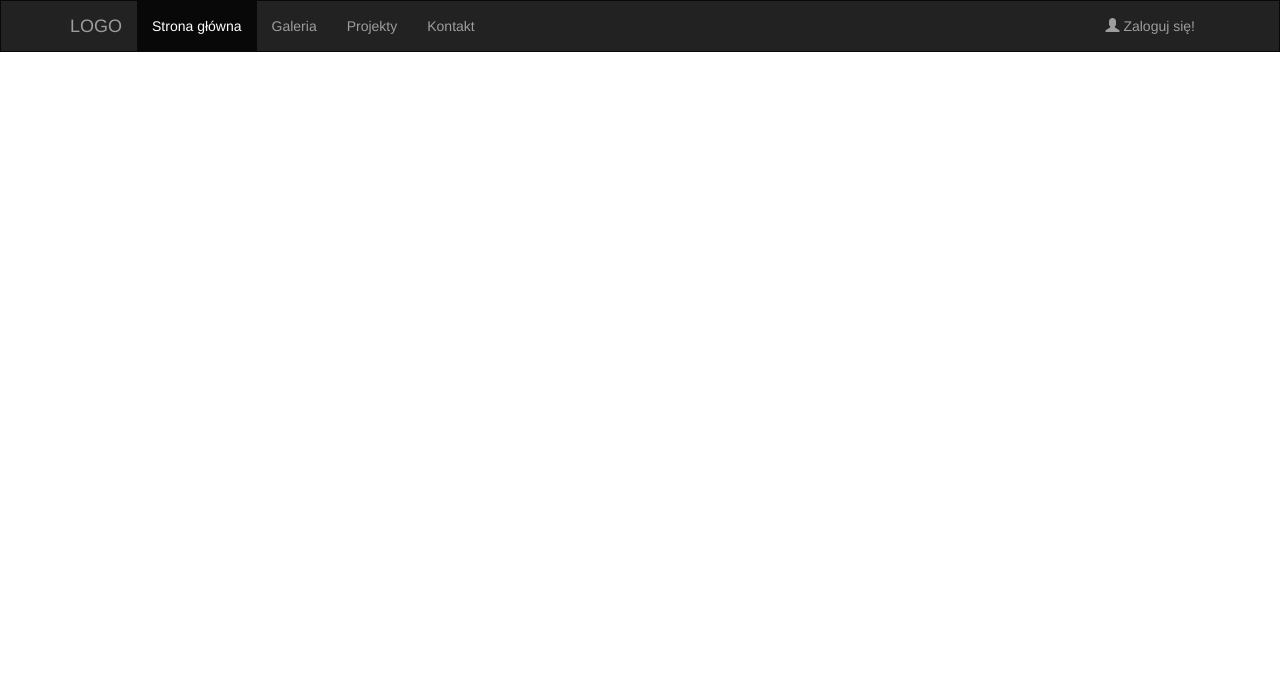
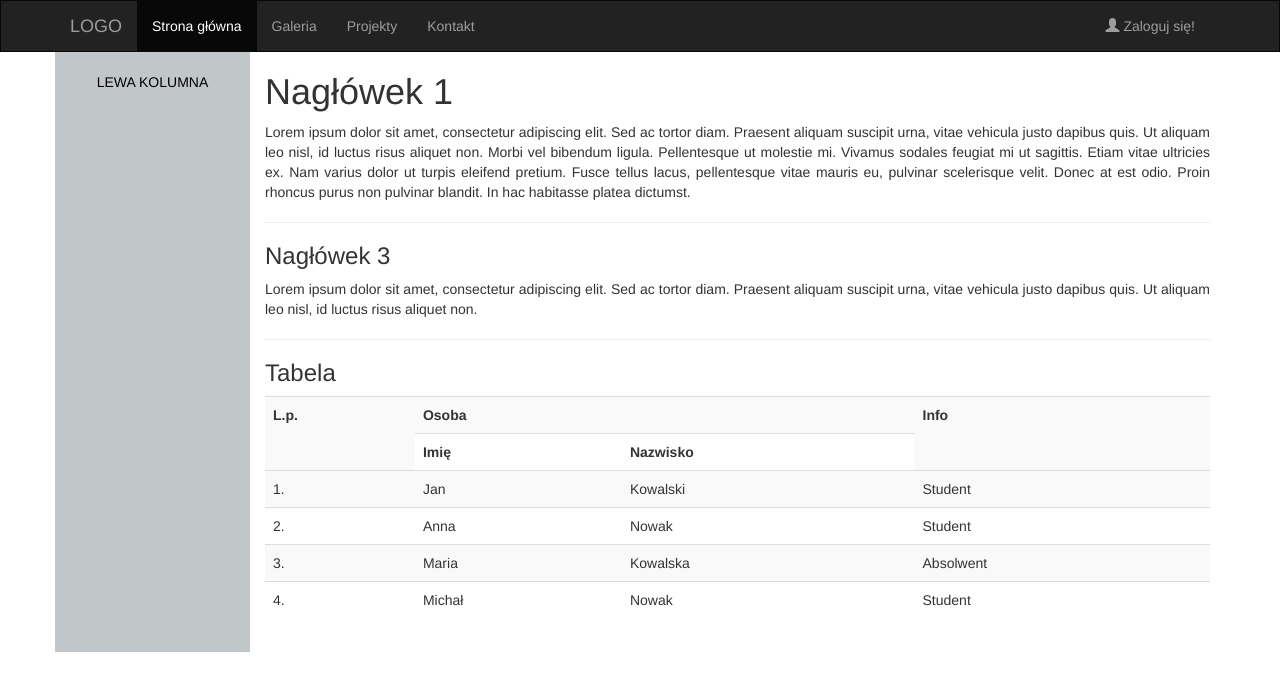
Before and after one commit to matbocz/kurs-pwjs-pwsz-elblag, a plain HTML site: page PwJS_lab_2/index.html in a window 1280 px wide. Drawn offline with nearby package versions, Linux system fonts and the light colour scheme.

Commit message:
Create content section

```diff
--- a/PwJS_lab_2/css/style.css
+++ b/PwJS_lab_2/css/style.css
@@ -3,7 +3,7 @@
     border-radius: 0;
 }
 
-.row.content {height: 400px}
+.row.content {height: 600px}
 
 .sidenav {
     background-color: #c1c7c9;
--- a/PwJS_lab_2/index.html
+++ b/PwJS_lab_2/index.html
@@ -11,7 +11,6 @@
         <title>18560 Mateusz Boczarski</title>
     </head>
     <body>
-
         <nav class="navbar navbar-inverse">
             <div class="container">
                 <div class="navbar-header">
@@ -35,6 +34,63 @@
                 </div>
             </div>
         </nav>
+
+        <div class="container">
+            <div class="row content">
+                <div class="col-sm-2 sidenav text-center">
+                    <p>LEWA KOLUMNA</p>
+                </div>
+                <div class="col-sm-10 text-justify">
+                    <h1>Nagłówek 1</h1>
+                    <p>Lorem ipsum dolor sit amet, consectetur adipiscing elit. Sed ac tortor diam.
+                    Praesent aliquam suscipit urna, vitae vehicula justo dapibus quis. Ut aliquam leo nisl, id luctus risus aliquet non.
+                    Morbi vel bibendum ligula. Pellentesque ut molestie mi. Vivamus sodales feugiat mi ut sagittis. Etiam vitae ultricies ex.
+                    Nam varius dolor ut turpis eleifend pretium. Fusce tellus lacus, pellentesque vitae mauris eu, pulvinar scelerisque velit.
+                    Donec at est odio. Proin rhoncus purus non pulvinar blandit. In hac habitasse platea dictumst.</p>
+                    <hr>
+                    <h3>Nagłówek 3</h3>
+                    <p>Lorem ipsum dolor sit amet, consectetur adipiscing elit. Sed ac tortor diam.
+                    Praesent aliquam suscipit urna, vitae vehicula justo dapibus quis. Ut aliquam leo nisl, id luctus risus aliquet non.</p>
+                    <hr>
+                    <h3>Tabela</h3>
+                    <table class="table table-striped table-hover">
+                        <tr>
+                            <th rowspan="2">L.p.</th>
+                            <th colspan="2">Osoba</th>
+                            <th rowspan="2">Info</th>
+                        </tr>
+                        <tr>
+                            <th>Imię</th>
+                            <th>Nazwisko</th>
+                        </tr>
+                        <tr>
+                            <td>1.</td>
+                            <td>Jan</td>
+                            <td>Kowalski</td>
+                            <td>Student</td>
+                        </tr>
+                        <tr>
+                            <td>2.</td>
+                            <td>Anna</td>
+                            <td>Nowak</td>
+                            <td>Student</td>
+                        </tr>
+                        <tr>
+                            <td>3.</td>
+                            <td>Maria</td>
+                            <td>Kowalska</td>
+                            <td>Absolwent</td>
+                        </tr>
+                        <tr>
+                            <td>4.</td>
+                            <td>Michał</td>
+                            <td>Nowak</td>
+                            <td>Student</td>
+                        </tr>
+                    </table>
+                </div>
+            </div>
+        </div>
         <script src="https://code.jquery.com/jquery-1.12.4.min.js" integrity="sha384-nvAa0+6Qg9clwYCGGPpDQLVpLNn0fRaROjHqs13t4Ggj3Ez50XnGQqc/r8MhnRDZ" crossorigin="anonymous"></script>
         <script src="https://stackpath.bootstrapcdn.com/bootstrap/3.4.1/js/bootstrap.min.js" integrity="sha384-aJ21OjlMXNL5UyIl/XNwTMqvzeRMZH2w8c5cRVpzpU8Y5bApTppSuUkhZXN0VxHd" crossorigin="anonymous"></script>
     </body>
```
